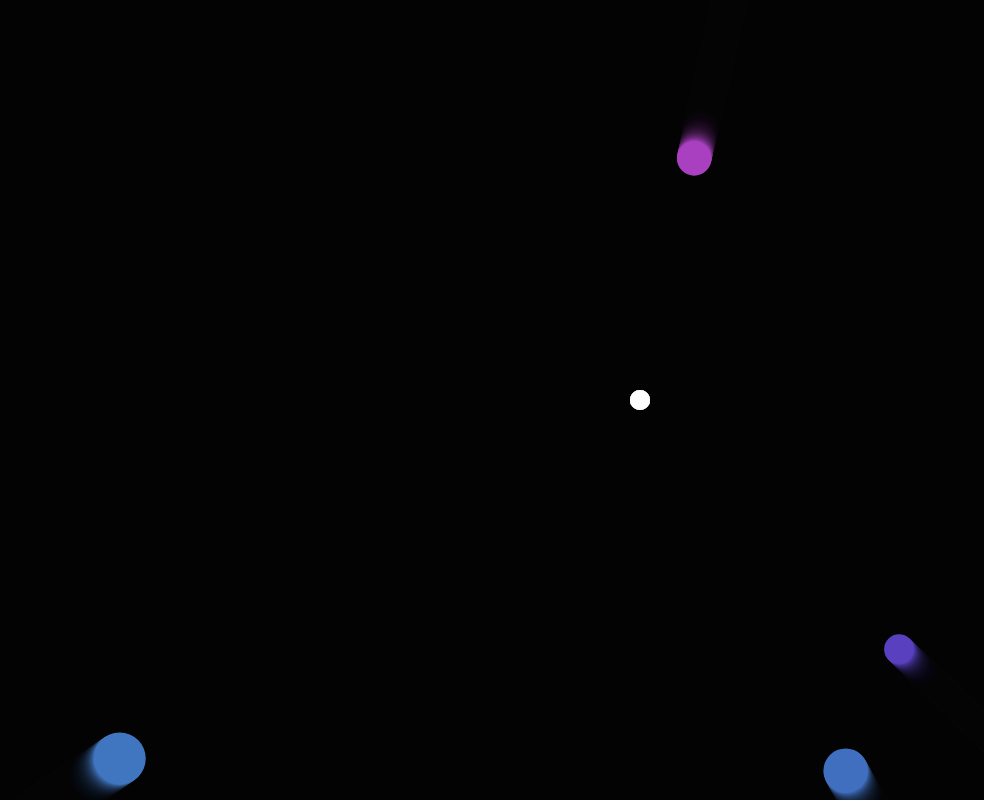
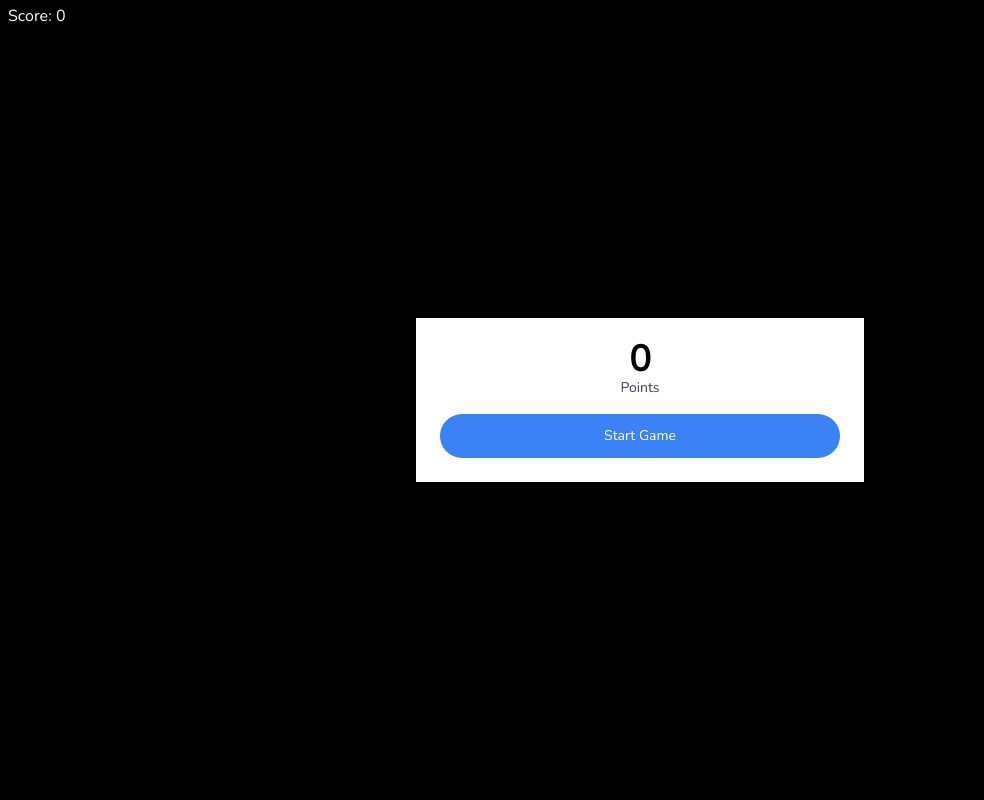
Before and after one commit to ItaloG/canvas-game, a plain HTML site: page gameBoard.html in a window 1280 px wide. Shown: the whole page, without its empty margins (0-984 px from the left). Drawn offline with nearby package versions, Linux system fonts and the light colour scheme.

Commit message:
Versão 1.0

```diff
--- a/classes/Particle.js
+++ b/classes/Particle.js
@@ -21,6 +21,8 @@ export default class Particle {
 
   update() {
     this.draw();
+    this.velocity.x *= 0.99
+    this.velocity.y *= 0.99
     this.x = this.x + this.velocity.x;
     this.y = this.y + this.velocity.y;
     this.alpha -= 0.01;
--- a/gameBoard.html
+++ b/gameBoard.html
@@ -1,10 +1,32 @@
+<link rel="preconnect" href="https://fonts.googleapis.com">
+<link rel="preconnect" href="https://fonts.gstatic.com" crossorigin>
+<link href="https://fonts.googleapis.com/css2?family=Nunito&display=swap" rel="stylesheet">
 <style>
   body {
     margin: 0;
+    background-color: black;
+    font-family: 'Nunito', sans-serif;
   }
 </style>
+<div class="fixed text-white ml-2 mt-1 select-none">
+  <span>Score: </span><span id="scoreNum">0</span>
+</div>
+
+<div id="modal" class="fixed inset-0 flex items-center justify-center">
+  <div class="bg-white max-w-md w-full p-6 text-center">
+    <h1 id="finalScore" class="text-4xl font-bold leading-none">0</h1>
+    <p class="text-sm text-gray-700 mb-4">Points</p>
+    <div>
+      <button id="startGameBtn" class="bg-blue-500 text-white w-full py-3 rounded-full text-sm">
+        Start Game
+      </button>
+    </div>
+  </div>
+</div>
+
 <canvas></canvas>
 
+<script src="https://cdn.tailwindcss.com"></script>
 <script
   src="https://cdnjs.cloudflare.com/ajax/libs/gsap/3.9.1/gsap.min.js"
   integrity="sha512-H6cPm97FAsgIKmlBA4s774vqoN24V5gSQL4yBTDOY2su2DeXZVhQPxFK4P6GPdnZqM9fg1G3cMv5wD7e6cFLZQ=="
--- a/index.js
+++ b/index.js
@@ -5,6 +5,10 @@ import Particle from "./classes/particle.js";
 
 const canvas = document.querySelector("canvas");
 const c = canvas.getContext("2d");
+const scoreNum = document.querySelector("#scoreNum");
+const startgameBtn = document.querySelector("#startGameBtn");
+const modal = document.querySelector("#modal");
+const finalScore = document.querySelector("#finalScore");
 
 canvas.width = innerWidth;
 canvas.height = innerHeight;
@@ -12,11 +16,23 @@ canvas.height = innerHeight;
 const xCor = canvas.width / 2;
 const yCor = canvas.height / 2;
 
-const player = new Player(xCor, yCor, 10, "white", c);
+let player = new Player(xCor, yCor, 10, "white", c);
+let projectiles = [];
+let enemies = [];
+let particles = [];
+let animationId;
+let score = 0;
 
-const projectiles = [];
-const enemies = [];
-const particles = [];
+function init() {
+  player = new Player(xCor, yCor, 10, "white", c);
+  projectiles = [];
+  enemies = [];
+  particles = [];
+  score = 0;
+  scoreNum.innerHTML = score;
+  finalScore.innerHTML = score;
+  startgameBtn.innerHTML = "Restart Game"
+}
 
 function spawmEnemies() {
   setInterval(() => {
@@ -41,7 +57,6 @@ function spawmEnemies() {
   }, 1000);
 }
 
-let animationId;
 function animate() {
   animationId = requestAnimationFrame(animate);
   c.fillStyle = "rgb(0, 0, 0, 0.1)";
@@ -76,6 +91,8 @@ function animate() {
 
     if (dist - enemy.radius - player.radius < 1) {
       cancelAnimationFrame(animationId);
+      modal.style.display = "flex";
+      finalScore.innerHTML = score;
     }
 
     projectiles.forEach((projectile, pIndex) => {
@@ -99,6 +116,9 @@ function animate() {
         }
 
         if (enemy.radius - 10 > 5) {
+          score += 100;
+          scoreNum.innerHTML = score;
+
           gsap.to(enemy, {
             radius: enemy.radius - 10,
           });
@@ -106,6 +126,9 @@ function animate() {
             projectiles.splice(pIndex, 1);
           }, 0);
         } else {
+          score += 250;
+          scoreNum.innerHTML = score;
+
           setTimeout(() => {
             enemies.splice(index, 1);
             projectiles.splice(pIndex, 1);
@@ -122,5 +145,9 @@ addEventListener("click", (e) => {
   projectiles.push(new Projectile(xCor, yCor, 5, "white", velocity, c));
 });
 
-animate();
-spawmEnemies();
+startgameBtn.addEventListener("click", () => {
+  init();
+  animate();
+  spawmEnemies();
+  modal.style.display = "none";
+});
```
Also changed, not shown: 1 other file.
